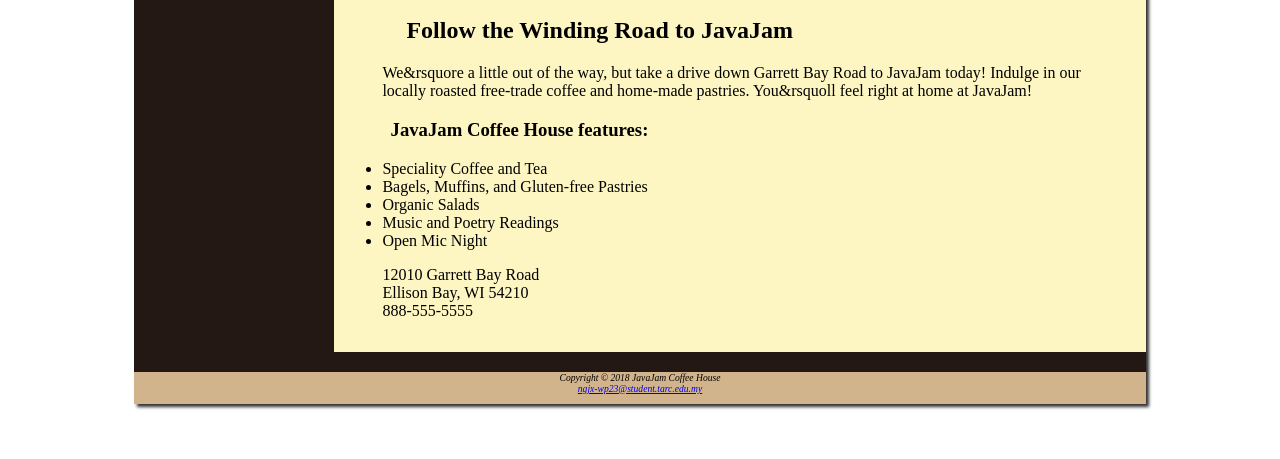
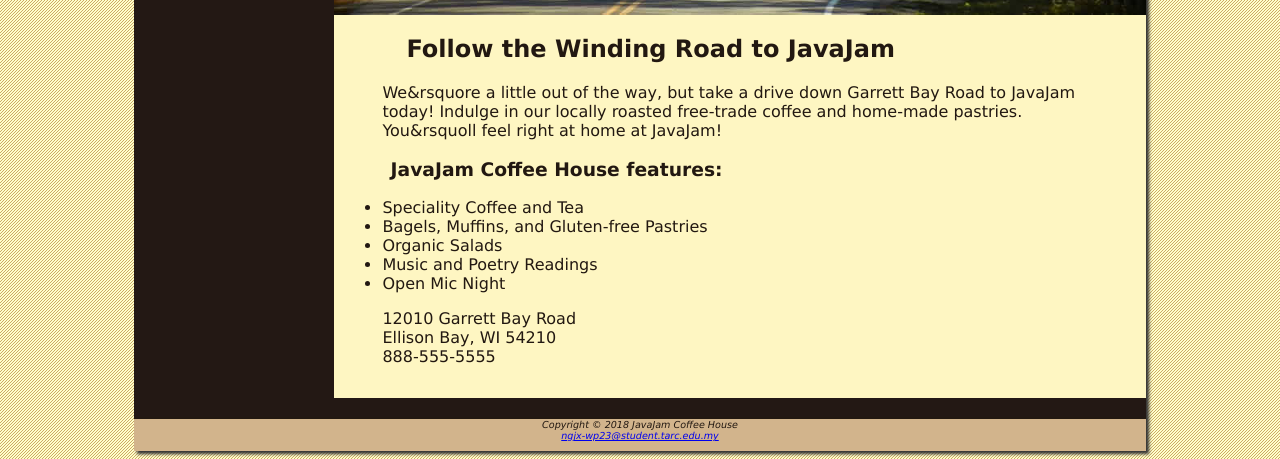
Before and after one commit to NgJingXu/Ng-Jing-Xu, a plain HTML site: page index.html in a window 1280 px wide. Shown: the part 417-876 px from the top of the page. Before the commit the page ends 829 px from the top, so only its background shows below. Drawn offline with Linux system fonts and the light colour scheme.

Commit message:
Update javajam.css

```diff
--- a/javajam.css
+++ b/javajam.css
@@ -1,8 +1,8 @@
-/*body {
+body {
     background-color: #FCEBB6;
     color: #221811;
     font-family: Verdana, Arial, sans-serif;
-    background-image: url(images/background.gif);*/
+    background-image: url(images/background.gif);
 }
 
 header{
```
